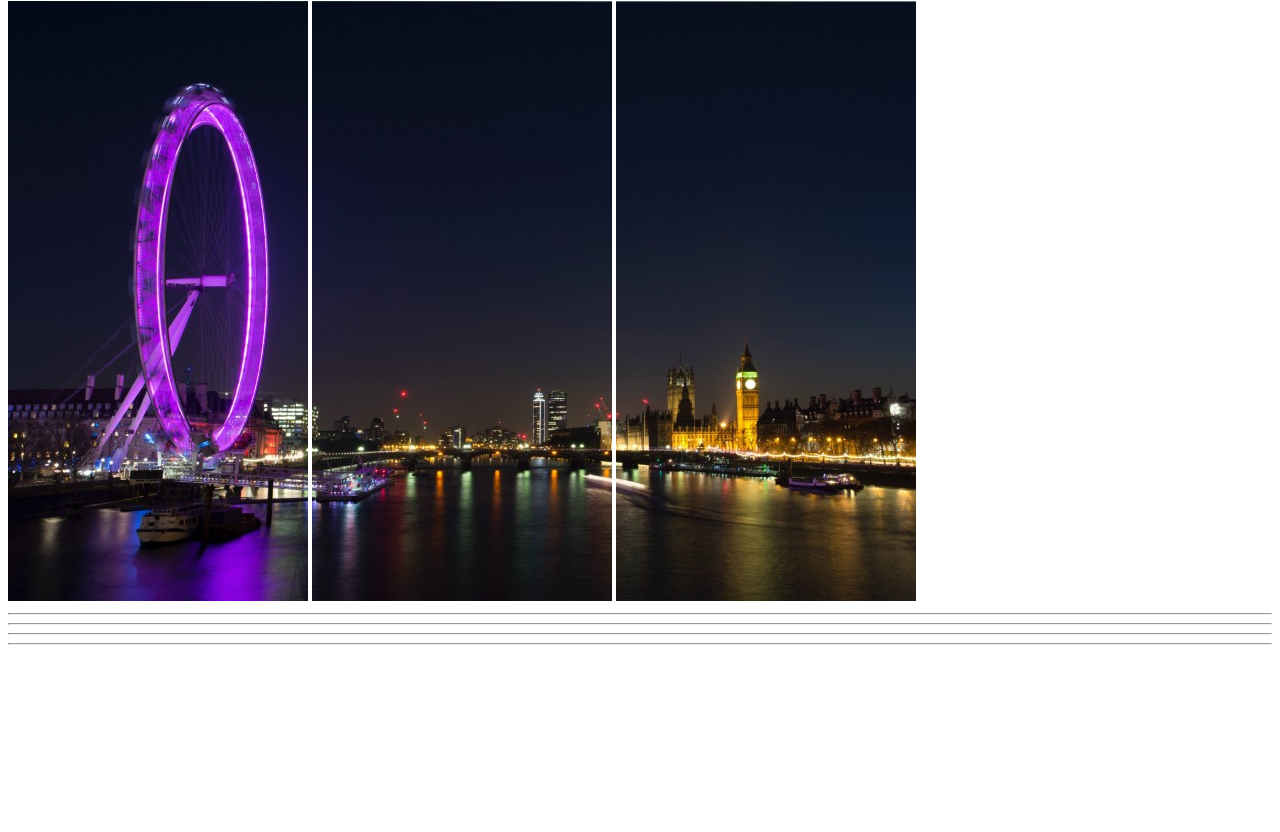
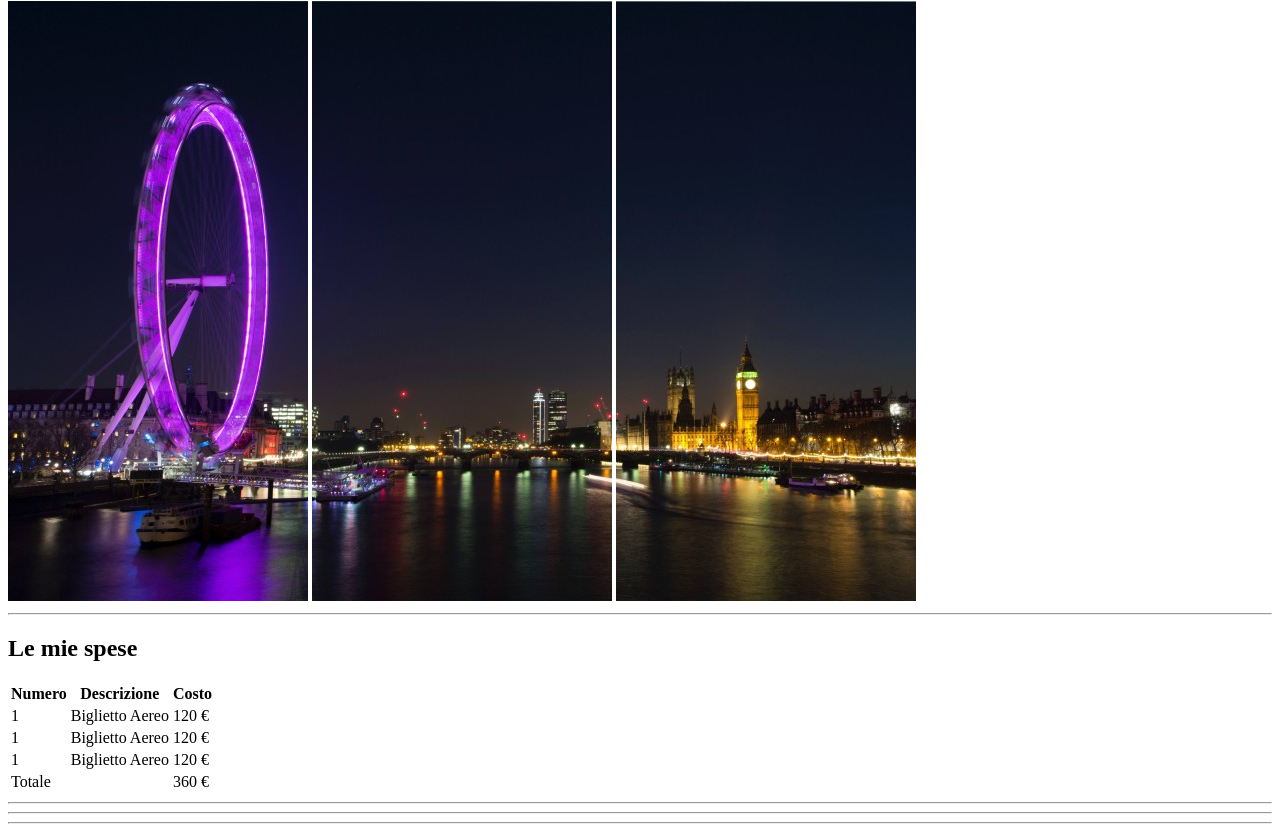
Before and after one commit to FedericaSidoti/html-london-trip, a plain HTML site: page index.html in a window 1280 px wide. Shown: the part 79-911 px from the top of the page. Before the commit the page ends 800 px from the top, so only its background shows below. Drawn offline with Linux system fonts and the light colour scheme.

Commit message:
ADD-table: Le mie spese

```diff
--- a/index.html
+++ b/index.html
@@ -18,7 +18,42 @@
 <!--Sono consapevole che hr non dovrebbe essere usato tra header e main, lo giuro-->
         <hr>
     <main>
+<!--Sezione: Le mie spese-->
         <div>
+            <h2>Le mie spese</h2>
+            <table>
+                <thead>
+                    <tr>
+                        <th>Numero</th>
+                        <th>Descrizione</th>
+                        <th>Costo</th>
+                    </tr>
+                </thead>
+                <tbody>
+                    <tr>
+                        <td>1</td>
+                        <td>Biglietto Aereo</td>
+                        <td>120 &euro;</td>
+                    </tr>
+                    <tr>
+                        <td>1</td>
+                        <td>Biglietto Aereo</td>
+                        <td>120 &euro;</td>
+                    </tr>
+                    <tr>
+                        <td>1</td>
+                        <td>Biglietto Aereo</td>
+                        <td>120 &euro;</td>
+                    </tr>
+                </tbody>
+                <tfoot>
+                    <tr>
+                        <td>Totale</td>
+                        <td></td>
+                        <td>360 &euro;</td>
+                    </tr>
+                </tfoot>
+            </table>
         </div>
         <hr>
         <div>
```
